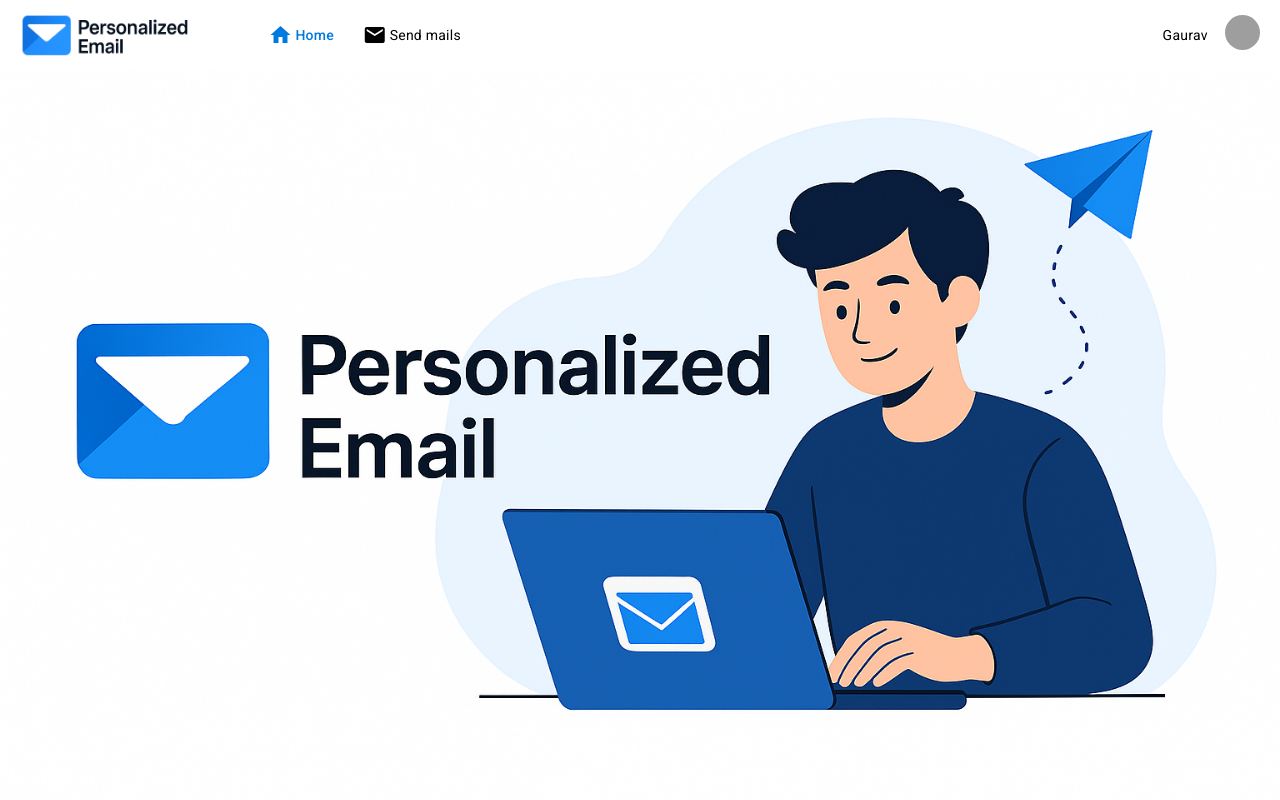
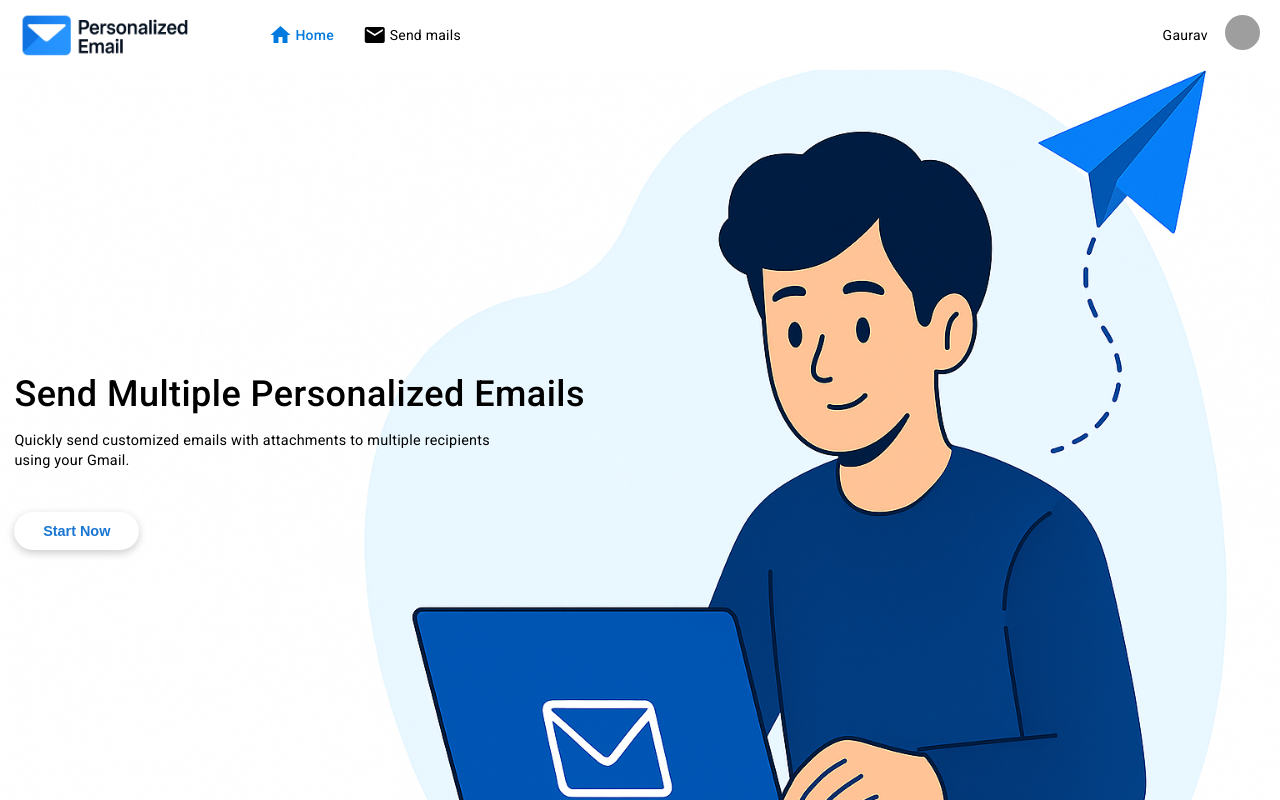
Before and after one commit to GAURAVKAKRAN24/PersonalizedEmail, an Angular app: page / in a window 1280 px wide. Built offline with nearby package versions, Linux system fonts and the light colour scheme; grey boxes are pictures that could not be loaded.

Commit message:
Code updated

```diff
--- a/src/app/banner/banner.component.html
+++ b/src/app/banner/banner.component.html
@@ -1,10 +1,11 @@
 <div class="banner">
   <div class="banner-wrapper">
-    <!-- <div class="content">
-      <h4>Send Your Multiple Personalized Email</h4>
+    <div class="content">
+      <h2>Send Multiple Personalized Emails</h2>
+      <p>Quickly send customized emails with attachments to multiple recipients using your Gmail.</p>
     </div>
-    <div class="startBtn">
-      Email Send Now
-    </div> -->
+    <div class="start-now-container">
+      <button class="start-now-btn">Start Now</button>
+    </div>
   </div>
 </div>
--- a/src/app/banner/banner.component.scss
+++ b/src/app/banner/banner.component.scss
@@ -1,45 +1,97 @@
-
 .banner {
-  height: 100vh;
-//   height: calc(100vh - 70px);
-  background-image: url("./../../assets/images/banner1.png");
+  // height: 100vh;
+  height: calc(100vh - 70px);
+  background-image: url("./../../assets/images/banner2.png");
   background-repeat: no-repeat;
   background-position: 100%;
   background-position-y: -70px;
   background-size: cover;
 
-  @media (max-width: 700px){
+  @media (max-width: 1200px) {
+    background-position-y: 60px;
+  }
+
+    @media (max-width: 700px) {
     background-image: url("./../../assets/images/mob-banner.png");
     background-repeat: no-repeat;
     background-position: 64%;
-    background-position-y: 55px;
+    background-position-y: -160px;
     background-size: 100%;
   }
 
-  @media (max-width: 1200px){
-      background-position-y: 60px;
-  }
-
   .banner-wrapper {
-    width: 100%;
-    height: 100%;
+    padding: 2rem 1rem;
     display: flex;
     flex-direction: column;
+    align-items: start;
     justify-content: center;
-    align-items: center;
+    height: 100%;
+    gap: 2rem;
+
+    @media (max-width: 600px) {
+      box-sizing: border-box;
+      align-items: center;
+      justify-content: flex-end;
+
+      .content h2 {
+      font-size: 2.5rem;
+      margin-bottom: 0.5rem;
+      text-align: center;
+    }
+
+    .content p {
+      font-size: 1rem;
+      max-width: 500px;
+      text-align: center;
+    }
+
+    .start-now-btn {
+      text-align: center;
+      background-color: #ffffff;
+      color: #1976d2;
+      padding: 0.75rem 2rem;
+      border: none;
+      border-radius: 999px;
+      font-size: 1rem;
+      font-weight: 600;
+      cursor: pointer;
+      transition: background-color 0.3s ease, transform 0.2s ease;
+      box-shadow: 0 3px 8px rgba(0, 0, 0, 0.2);
+    }
+    }
 
     .content {
-      text-align: center;
-      font-family: sans-serif !important;
+      display: flex;
+      flex-direction: column;
+      gap: 1rem;
+    }
+
+    .content h2 {
+      font-size: 2.5rem;
+      margin-bottom: 0.5rem;
+    }
+
+    .content p {
+      font-size: 1rem;
+      max-width: 500px;
+    }
+
+    .start-now-btn {
+      background-color: #ffffff;
+      color: #1976d2;
+      padding: 0.75rem 2rem;
+      border: none;
+      border-radius: 999px;
+      font-size: 1rem;
       font-weight: 600;
+      cursor: pointer;
+      transition: background-color 0.3s ease, transform 0.2s ease;
+      box-shadow: 0 3px 8px rgba(0, 0, 0, 0.2);
+    }
 
-      h4 {
-        text-align: center;
-        font-family: Arial, Helvetica, sans-serif;
-        word-spacing: 5px;
-        font-weight: 600;
-        color: #ffb922;
-      }
+    .start-now-btn:hover {
+      background-color: #f1f1f1;
+      transform: translateY(-1px);
     }
   }
 }
--- a/src/app/email/email.component.html
+++ b/src/app/email/email.component.html
@@ -34,21 +34,42 @@
                 </mat-form-field>
               </div>
               <div class="information">
-                <h4>Please follow these instructions</h4>
+                <p>Please follow these instructions</p>
                 <ul>
                   <li>
                     <strong>Gmail ID</strong> is your personal Gmail address.
                   </li>
                   <li>
-                    <strong>Password</strong> is your 16-digit Gmail App
-                    Password.
+                    <strong>Password</strong> is your 16-digit Gmail
+                    <strong>App Password</strong>.
+                  </li>
+                  <li>
+                    Use a
+                    <a
+                      href="https://myaccount.google.com/apppasswords"
+                      target="_blank"
+                      rel="noopener"
+                    >
+                      Google App Password </a
+                    >, not your regular Gmail password.
+                  </li>
+                  <li>
+                    You may need to enable
+                    <a
+                      href="https://myaccount.google.com/security"
+                      target="_blank"
+                      rel="noopener"
+                    >
+                      2-Step Verification
+                    </a>
+                    first.
                   </li>
                   <li>
                     To create an App Password, visit
                     <a
                       href="https://myaccount.google.com/apppasswords"
                       target="_blank"
-                      rel="noopener noreferrer"
+                      rel="noopener"
                     >
                       Google App Passwords
                     </a>
@@ -59,11 +80,10 @@
             </form>
           </mat-card-content>
           <mat-card-footer class="example-card-footer">
-            <div>
+            <div></div>
             <button mat-button matStepperNext [disabled]="configForm.invalid">
               Next
             </button>
-            </div>
           </mat-card-footer>
         </mat-card>
       </mat-step>
@@ -122,8 +142,30 @@
                   </mat-form-field>
                 </div>
               </div>
+              <div class="file-upload">
+                <label for="fileInput" class="upload-label">
+                  📎 Attachment:
+                </label>
+                <div class="row">
+                  <label for="fileInput" class="custom-file-input">
+                    <span>Choose File</span>
+                    <input
+                      id="fileInput"
+                      type="file"
+                      (change)="onFileChange($event)"
+                      title="Choose a file to attach"
+                    />
+                  </label>
 
-              <div dir="rtl">
+                  <!-- Show selected file name -->
+                  <div class="file-name" *ngIf="selectedFile?.name">
+                    📄 {{ selectedFile?.name }}
+                  </div>
+                </div>
+              </div>
+            </form>
+          </mat-card-content>
+          <mat-card-footer class="example-card-footer">
             <div class="button-row">
               <button
                 mat-raised-button
@@ -131,8 +173,9 @@
                 type="button"
                 [ngClass]="{ btnDisable: companies.invalid }"
                 (click)="addCompany()"
+                title="Add more companies"
               >
-                    Add More
+                Add Companies
               </button>
               @if (companies.controls.length > 1) {
               <button
@@ -140,26 +183,18 @@
                 color="accent"
                 type="button"
                 (click)="removeCompany()"
+                title="Remove last one"
               >
                 Remove
               </button>
               }
             </div>
-              </div>
-
-              <div class="file-upload">
-                <label for="fileInput">Attachment:</label>
-                <input
-                  id="fileInput"
-                  type="file"
-                  (change)="onFileChange($event)"
-                  title="Choose a file to attach"
-                />
-              </div>
-            </form>
-          </mat-card-content>
-          <mat-card-footer class="example-card-footer">
+            <div class="button-row">
+              <button mat-button matStepperPrevious title="Previous step">
+                Back
+              </button>
               <button
+                title="send"
                 mat-raised-button
                 color="accent"
                 class="button-fixed"
@@ -168,9 +203,9 @@
                 (click)="submitForm()"
               >
                 <mat-icon fontIcon="send"></mat-icon>
-              Send
+                <!-- Send -->
               </button>
-            <button mat-button matStepperPrevious>Back</button>
+            </div>
           </mat-card-footer>
         </mat-card>
       </mat-step>
@@ -179,9 +214,8 @@
 
   @if (isLoading) {
   <div class="loader">
-     {{loaderMessage}}<span class="dots">
-      <span>.</span><span>.</span><span>.</span>
-    </span>
+    {{ loaderMessage
+    }}<span class="dots"> <span>.</span><span>.</span><span>.</span> </span>
   </div>
   }
 </div>
--- a/src/app/email/email.component.scss
+++ b/src/app/email/email.component.scss
@@ -133,19 +133,59 @@ form {
   display: flex;
   flex-direction: column;
   gap: 0.5rem;
-  font-size: 0.9rem;
+  font-size: 0.95rem;
 
-  input[type="file"] {
-    padding: 0.5rem;
+  .upload-label {
+    font-weight: 500;
+    color: #333;
+  }
+
+  .row{
+    display: flex;
+    gap: 2rem;
+  }
+  .custom-file-input {
+    background-color: #e0f2f1;
+    color: #00695c;
+    padding: 0.6rem 1.2rem;
+    border-radius: 6px;
+    border: 1px dashed #00695c;
+    cursor: pointer;
+    font-weight: 500;
+    position: relative;
+    width: fit-content;
+    transition: background-color 0.3s ease;
+
+    &:hover {
+      background-color: #b2dfdb;
+    }
+
+    input[type="file"] {
+      position: absolute;
+      inset: 0;
+      opacity: 0;
+      cursor: pointer;
+    }
+  }
+
+  .file-name {
+    margin-top: 0.3rem;
+    font-size: 0.9rem;
+    color: #444;
+    font-style: italic;
+    display: flex;
+    align-items: center;
+    gap: 0.3rem;
   }
 }
 
+
 .example-card-footer {
   display: flex;
-  justify-content: center;
+  justify-content: space-between;
 
   .button-fixed {
-    padding: 0.75rem 1.5rem;
+    // padding: 0.75rem 1.5rem;
     font-weight: 600;
     text-transform: none;
     border-radius: 6px;
@@ -153,7 +193,7 @@ form {
 }
 
 .loader {
-  position: fixed;              // Makes it overlay the screen
+  position: fixed; // Makes it overlay the screen
   top: 0;
   left: 0;
   width: 100vw;
@@ -181,7 +221,6 @@ form {
   }
 }
 
-
 @keyframes blink {
   0%,
   100% {
@@ -196,3 +235,9 @@ form {
   opacity: 0.6;
   pointer-events: none;
 }
+
+.addMoreBtn {
+  display: flex;
+  justify-content: center;
+  align-items: center;
+}
--- a/src/app/email/email.component.ts
+++ b/src/app/email/email.component.ts
@@ -104,7 +104,7 @@ export class EmailComponent implements OnInit {
   }
 
   onFileChange(event: any) {
-    this.selectedFile = event.target.files[0];
+    this.selectedFile = event.target.files?.[0];
     this.emailForm.patchValue({
       attachment: this.selectedFile,
     });
--- a/src/styles.scss
+++ b/src/styles.scss
@@ -51,6 +51,17 @@ body {
   padding: 0 !important;
 }
 
+.mat-step-header{
+  pointer-events: none !important;
+}
+
+.mdc-button{
+  min-width: 0px !important;
+}
+mat-icon{
+  margin: 0 !important;
+}
+
 @keyframes blink {
   0% {
     opacity: 0;
```
Also changed, not shown: src/assets/images/banner2.png (added). Lines whose indentation alone changed are shown as unchanged.
